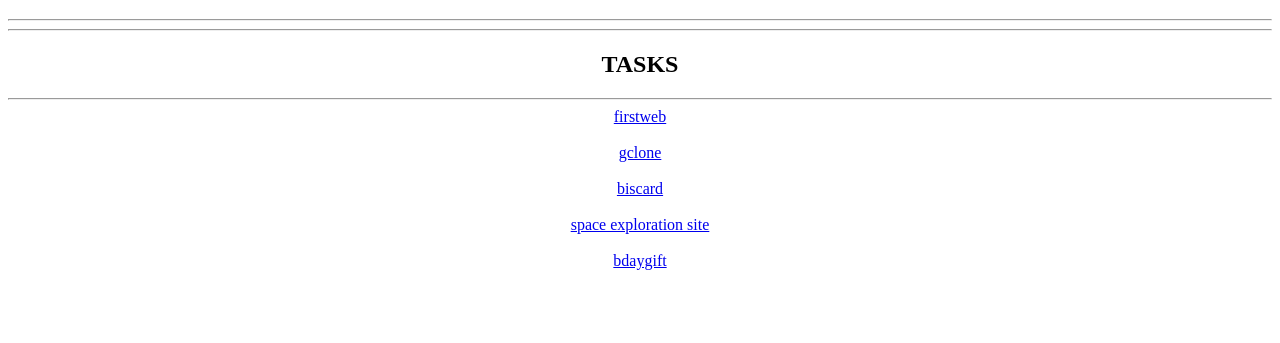
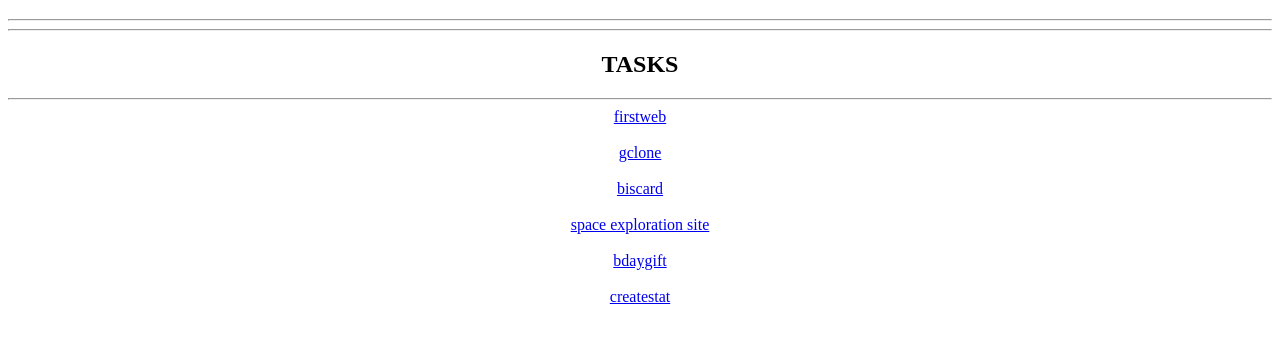
Before and after one commit to edwineas/Web_Bootcamp_GTech_mulearn, a plain HTML site: page index.html in a window 1280 px wide. Shown: the part 61-404 px from the top of the page. Drawn offline with Linux system fonts and the light colour scheme.

Commit message:
Update index.html

```diff
--- a/index.html
+++ b/index.html
@@ -13,5 +13,6 @@
     <a target="_blank" href="biscard/index.html">biscard</a><br><br>
     <a target="_blank" href="space_exploration_site/index.html">space exploration site</a><br><br>
     <a target="_blank" href="bdaygift/index.html">bdaygift</a><br><br>
+    <a target="_blank" href="createstat/index.html">createstat</a><br><br>
 </body>
 </html>
```
